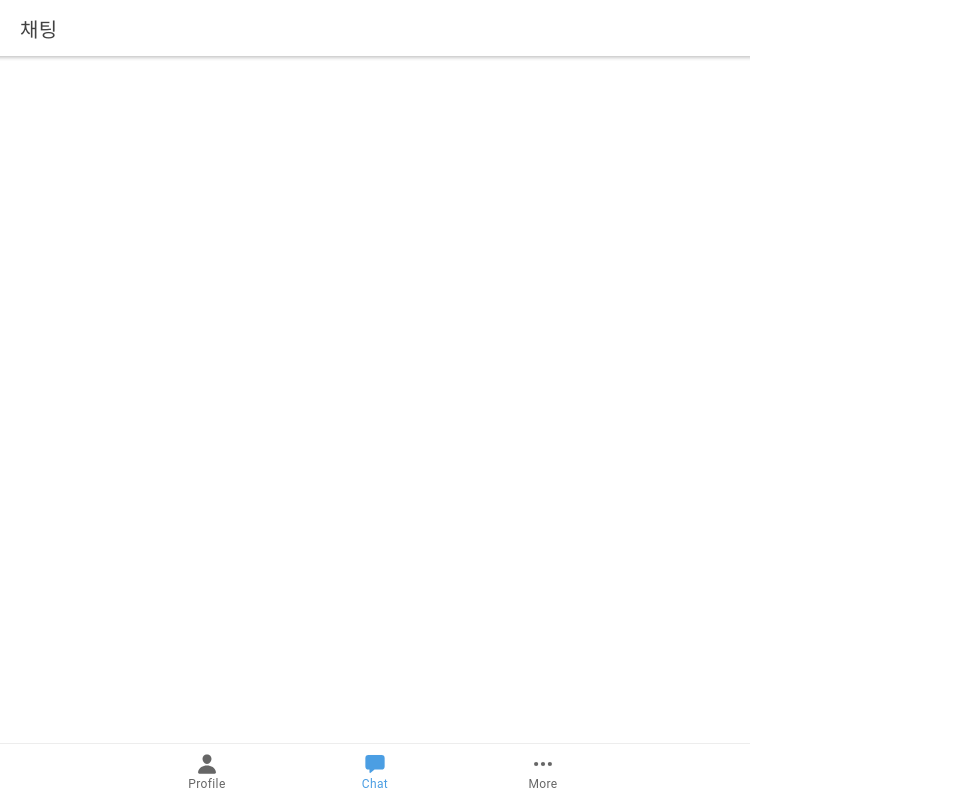
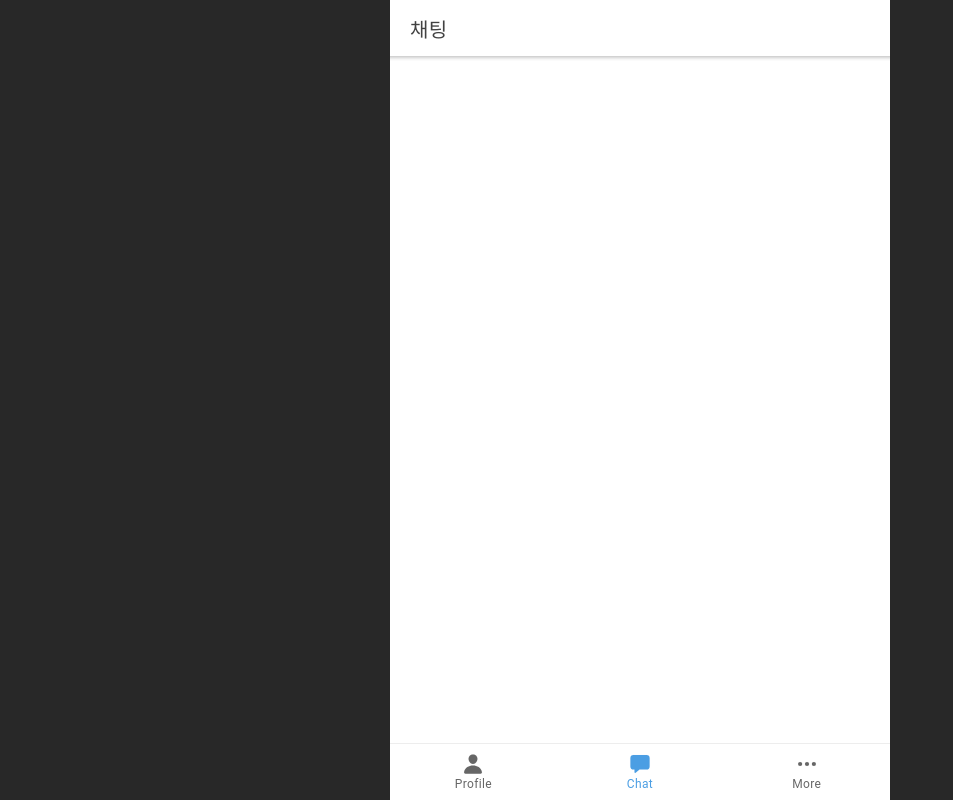
Before and after one commit to YoungWukJeon/raintalk-app, a React (Create React App) app: page /chat in a window 1280 px wide. Shown: the whole page, without its empty margins (0-953 px from the left). Built offline with nearby package versions, Linux system fonts and the light colour scheme.

Commit message:
styled-components 추가

```diff
--- a/package.json
+++ b/package.json
@@ -21,6 +21,7 @@
         "react-router": "^5.2.0",
         "react-router-dom": "^5.2.0",
         "react-scripts": "4.0.2",
+        "styled-components": "^5.3.0",
         "typescript": "^4.1.3",
         "web-vitals": "^0.2.4",
         "workbox-background-sync": "^5.1.4",
--- a/src/App.tsx
+++ b/src/App.tsx
@@ -36,9 +36,9 @@ import '@ionic/react/css/display.css';
 import './theme/variables.css';
 
 const StyledIonApp = styled(IonApp)`
-    max-width: 750px;
+    max-width: 500px;
     min-width: 320px;
-    background-color: black;
+    margin: 0 auto;
 `;
 
 const App: React.FC = () => (
--- a/src/theme/variables.css
+++ b/src/theme/variables.css
@@ -3,6 +3,8 @@ http://ionicframework.com/docs/theming/ */
 
 /** Ionic CSS Variables **/
 :root {
+    background-color: rgba(17, 17, 17, 0.9);
+
     /** primary **/
     --ion-color-primary: #4B9EE3;
     --ion-color-primary-rgb: 75, 158, 227;
```
